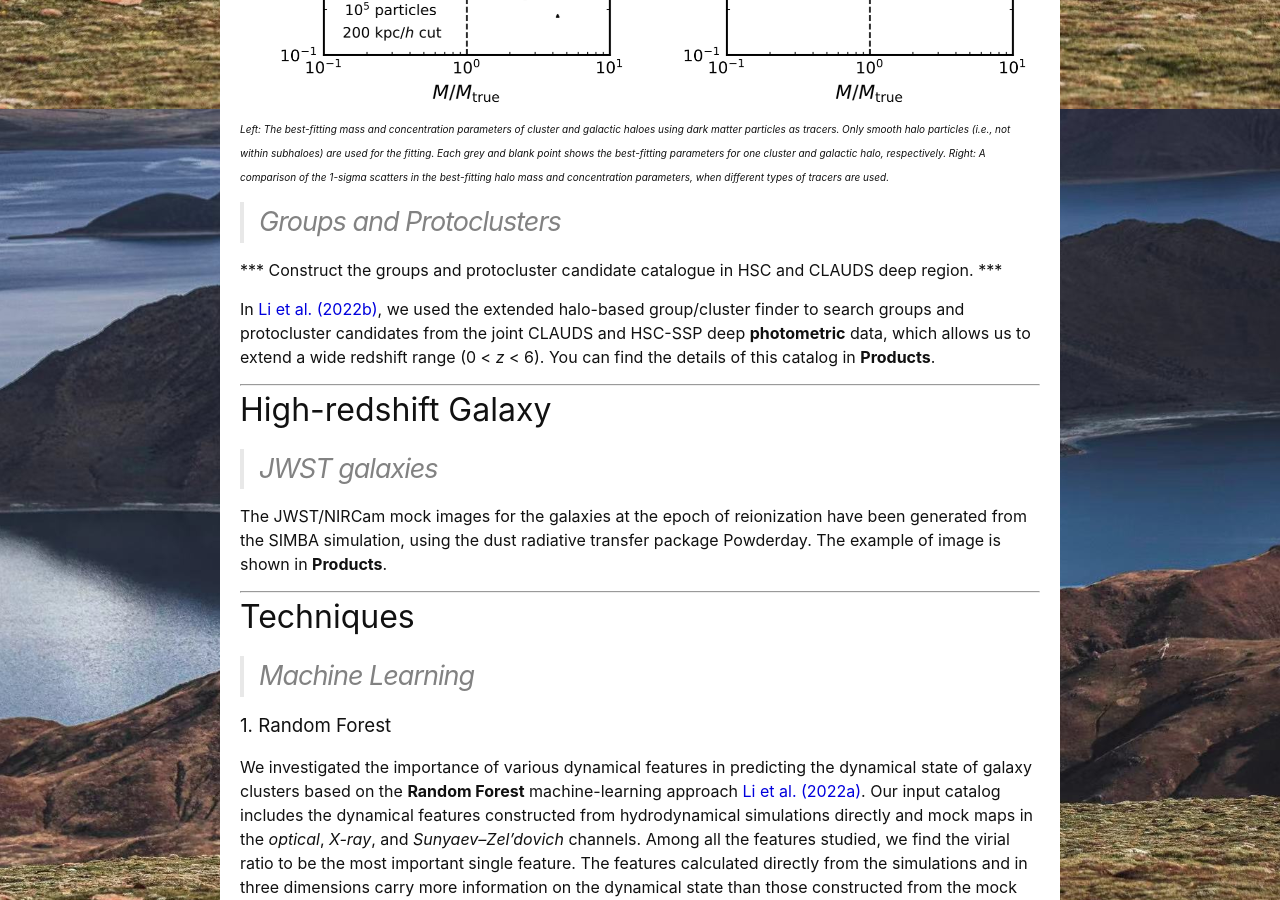
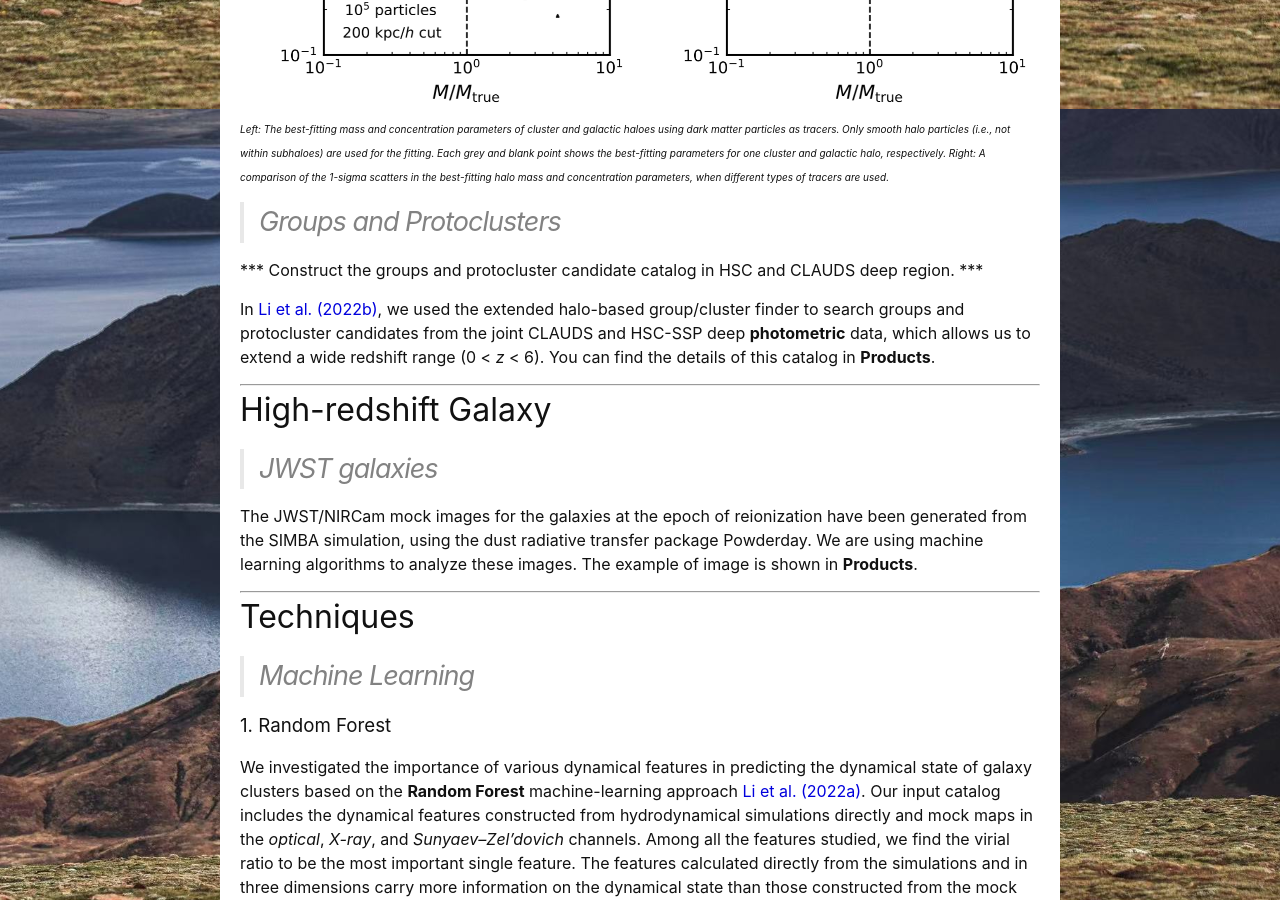
Before and after one commit to LiQingy/LiQingy.github.io, a Jekyll site: the page built from about.markdown, in a window 1280 px wide and 900 px high, scrolled down 2591 px. Built offline with Jekyll 4.4.1, drawn with Linux system fonts in a browser that asks for light colours.

Commit message:
Update about.markdown

```diff
--- a/about.markdown
+++ b/about.markdown
@@ -46,7 +46,7 @@ We carry out a comprehensive investigation on these aspects by applying a relati
 
 >## Groups and Protoclusters
 
-\*** Construct the groups and protocluster candidate catalogue in HSC and CLAUDS deep region. ***
+\*** Construct the groups and protocluster candidate catalog in HSC and CLAUDS deep region. ***
 
 In <a href="https://ui.adsabs.harvard.edu/abs/2022ApJ...933....9L/abstract" target= "_blank"><font color="#0000dd">Li et al. (2022b)</font></a>, we used the extended halo-based group/cluster finder to search groups and protocluster candidates from the joint CLAUDS and HSC-SSP deep **photometric** data, which allows us to extend a wide redshift range (0 < *z* < 6). You can find the details of this catalog in **Products**.
 
@@ -55,7 +55,7 @@ In <a href="https://ui.adsabs.harvard.edu/abs/2022ApJ...933....9L/abstract" targ
 
 >## JWST galaxies
 
-The JWST/NIRCam mock images for the galaxies at the epoch of reionization have been generated from the SIMBA simulation, using the dust radiative transfer package Powderday. The example of image is shown in **Products**.
+The JWST/NIRCam mock images for the galaxies at the epoch of reionization have been generated from the SIMBA simulation, using the dust radiative transfer package Powderday. We are using machine learning algorithms to analyze these images. The example of image is shown in **Products**.
 
 -------------------------------------------------------
 # Techniques
```
